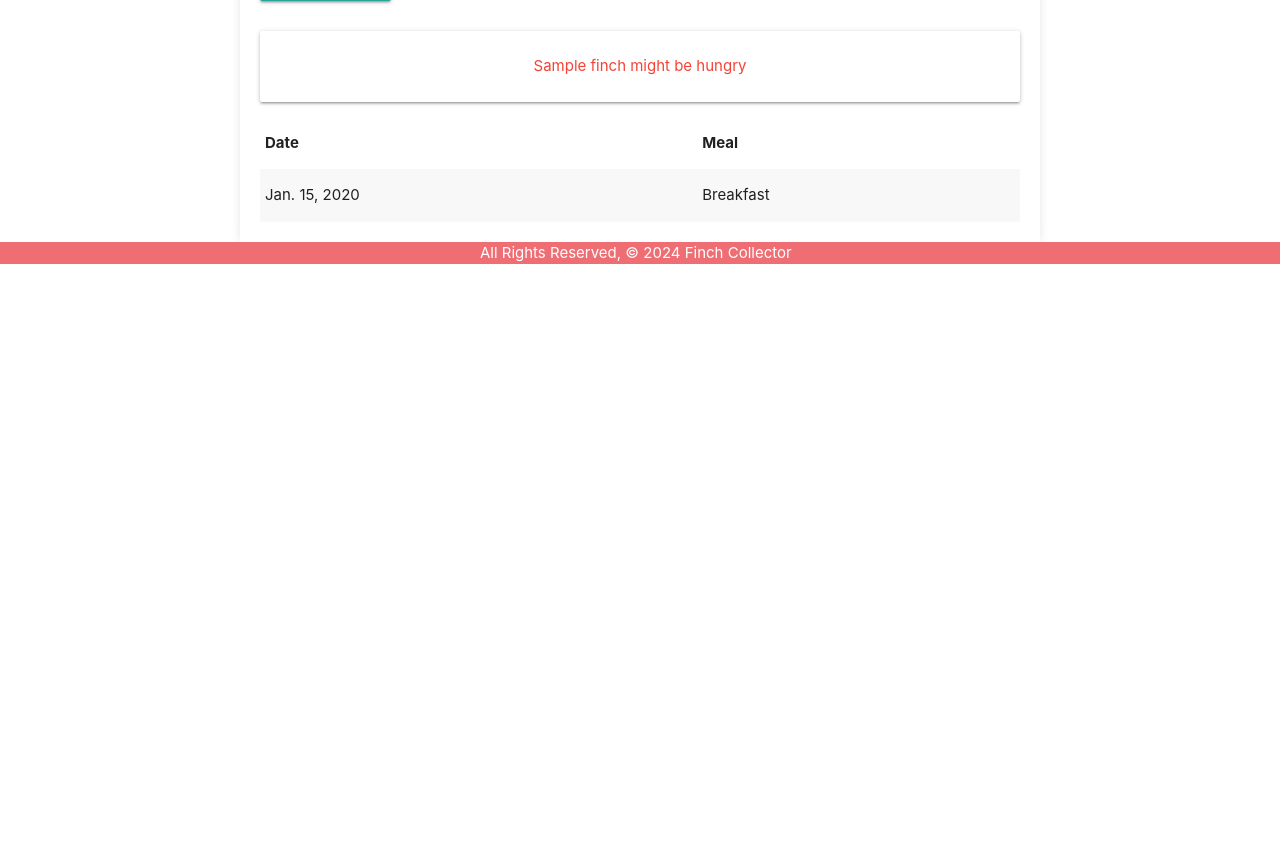
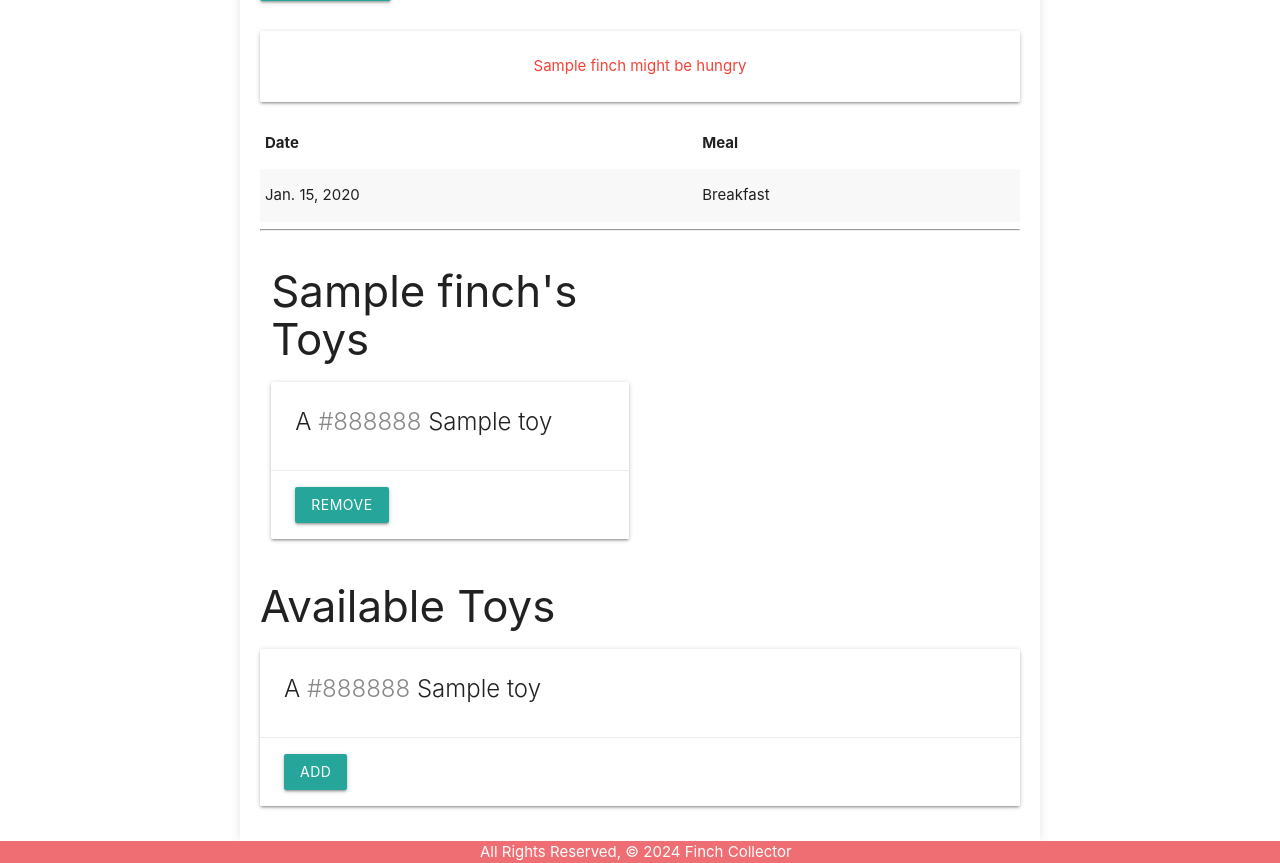
Before and after one commit to akyeshi/fitchcollector, a Django app: template main_app/templates/finches/detail.html in a window 1280 px wide. Shown: the part 719-1582 px from the top of the page. Before the commit the page ends 983 px from the top, so only its background shows below. Run offline with Django 5.2, Linux system fonts and the light colour scheme; the template is opened without the code that fills it: values that come from a table or form of the project are taken from there, others are empty; tables that the repository leaves empty hold one stand-in row (values such as "Sample post").

Commit message:
finchcollector part 5/5 done

```diff
--- a/main_app/admin.py
+++ b/main_app/admin.py
@@ -1,6 +1,7 @@
 from django.contrib import admin
-from .models import Finch, Feeding
+from .models import Finch, Feeding, Toy
 
 # Register your models here.
 admin.site.register(Finch)
 admin.site.register(Feeding)
+admin.site.register(Toy)
--- a/main_app/models.py
+++ b/main_app/models.py
@@ -4,6 +4,10 @@ from datetime import date
 
 # Create your models here.
 
+
+class Toy(models.Model):
+    name = models.CharField(max_length=100)
+    color = models.CharField(max_length=100)
 
 class Finch(models.Model):
     name = models.CharField(max_length=100)
@@ -12,6 +16,8 @@ class Finch(models.Model):
     habitat = models.CharField(max_length=100)
     diet = models.CharField(max_length=100)
     conservation_status = models.CharField(max_length=100)
+    # Add the M:M relationship
+    toys = models.ManyToManyField(Toy)
 
     def __str__(self):
         return f'{self.name} ({self.id})'
@@ -47,4 +53,4 @@ class Feeding(models.Model):
 
     # change the default sort
     class Meta:
-      ordering = ['-date']
+        ordering = ['-date']
--- a/main_app/templates/finches/detail.html
+++ b/main_app/templates/finches/detail.html
@@ -55,6 +55,59 @@
   </table>
 </div>
 
+<!---------------------- Display a Finch's current toys ----------------------->
+  <hr>
+  <div class="row">
+    <div class="col s6">
+      <h3>{{ finch.name }}'s Toys</h3>
+      {% if finch.toys.count %}
+        {% for toy in finch.toys.all %}
+          <div class="card">
+            <div class="card-content">
+              <span class="card-title">
+                A <span style="color: {{ toy.color }}">{{ toy.color }}</span> {{ toy.name }}
+              </span>
+            </div>
+            <div class="card-action">
+              <form action="{% url 'unassoc_toy' finch.id toy.id %}" method="POST">
+                {% csrf_token %}
+                <button type="submit" class="btn">Remove</button>
+              </form>
+            </div>
+          </div>
+        {% endfor %}
+      {% else %}
+        <h5>No Toys 😿</h5>
+      {% endif %}
+    </div>
+    <!-- Available toys will come after this line -->
+  </div>
+
+<!---------------------- Display available toys a Finch can add ----------------------->
+
+  <div class="col s6">
+    <h3>Available Toys</h3>
+    {% if toys.count %}
+      {% for toy in toys.all %}
+        <div class="card">
+          <div class="card-content">
+            <span class="card-title">
+              A <span style="color: {{ toy.color }}">{{ toy.color }}</span> {{ toy.name }}
+            </span>
+          </div>
+          <div class="card-action">
+            <form action="{% url 'assoc_toy' finch.id toy.id %}" method="POST">
+              {% csrf_token %}
+              <button type="submit" class="btn">Add</button>
+            </form>
+          </div>
+        </div>
+      {% endfor %}
+    {% else %}
+      <h5>{{cat.name}} Already Has All Toys Available</h5>
+    {% endif %}
+  </div>
+
 <!--------- Materialize CDN script to enable date picker & select input functionalities ---------->
 <script>
   const dateEl = document.getElementById('id_date');
--- a/main_app/urls.py
+++ b/main_app/urls.py
@@ -11,5 +11,6 @@ urlpatterns = [
     path('finches/<int:pk>/update/', views.FinchUpdate.as_view(), name='finches_update'),
     path('finches/<int:pk>/delete/', views.FinchDelete.as_view(), name='finches_delete'),
     path('finches/<int:finch_id>/add_feeding/', views.add_feeding, name='add_feeding'),
-
+    path('finches/<int:finch_id>/assoc_toy/<int:toy_id>/', views.assoc_toy, name='assoc_toy'),
+    path('finches/<int:finch_id>/unassoc_toy/<int:toy_id>/', views.unassoc_toy, name='unassoc_toy'),
 ]
```
Also changed, not shown: main_app/views.py (+21 -3 lines), main_app/migrations/0005_toy_finch_toys.py (added).
